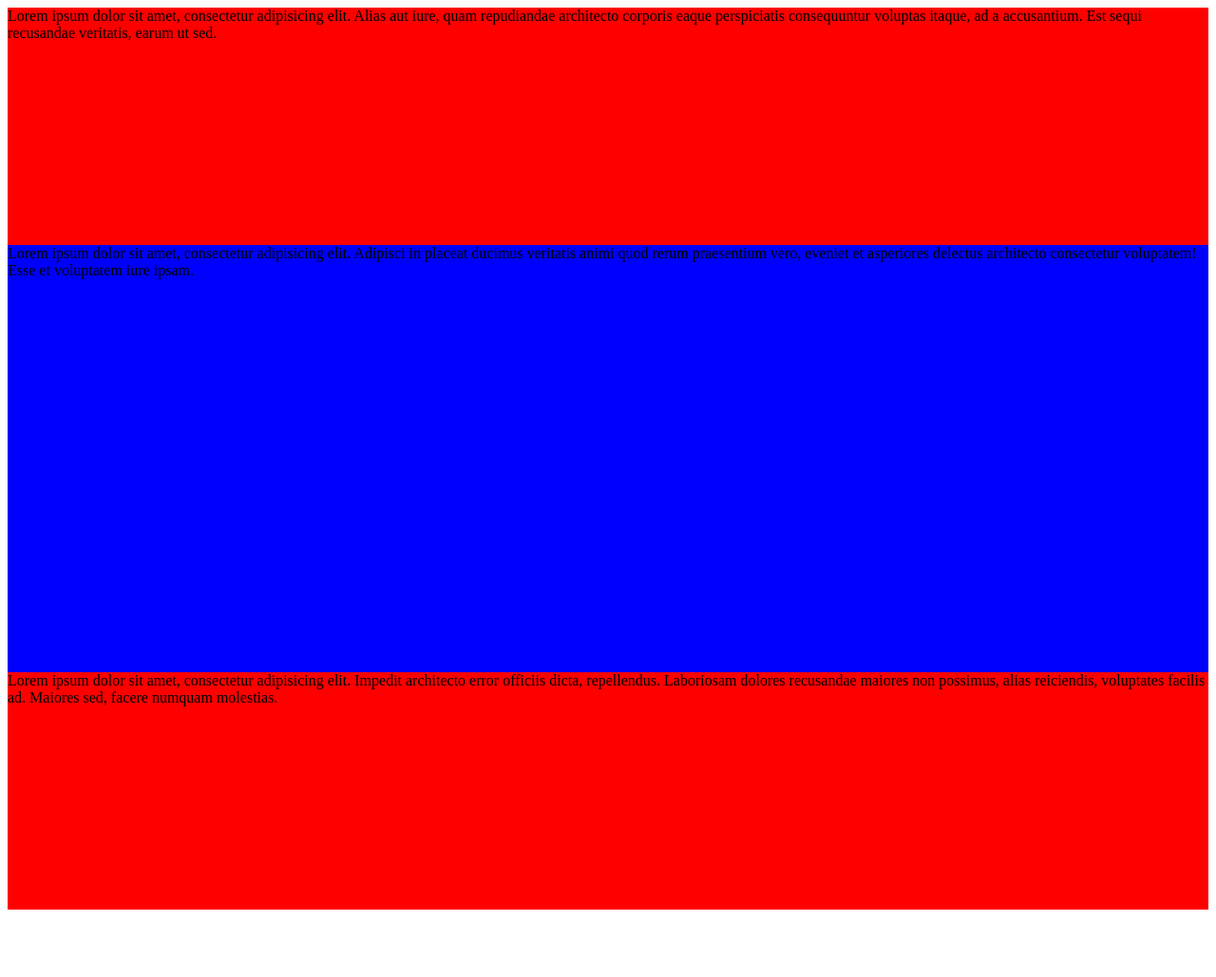
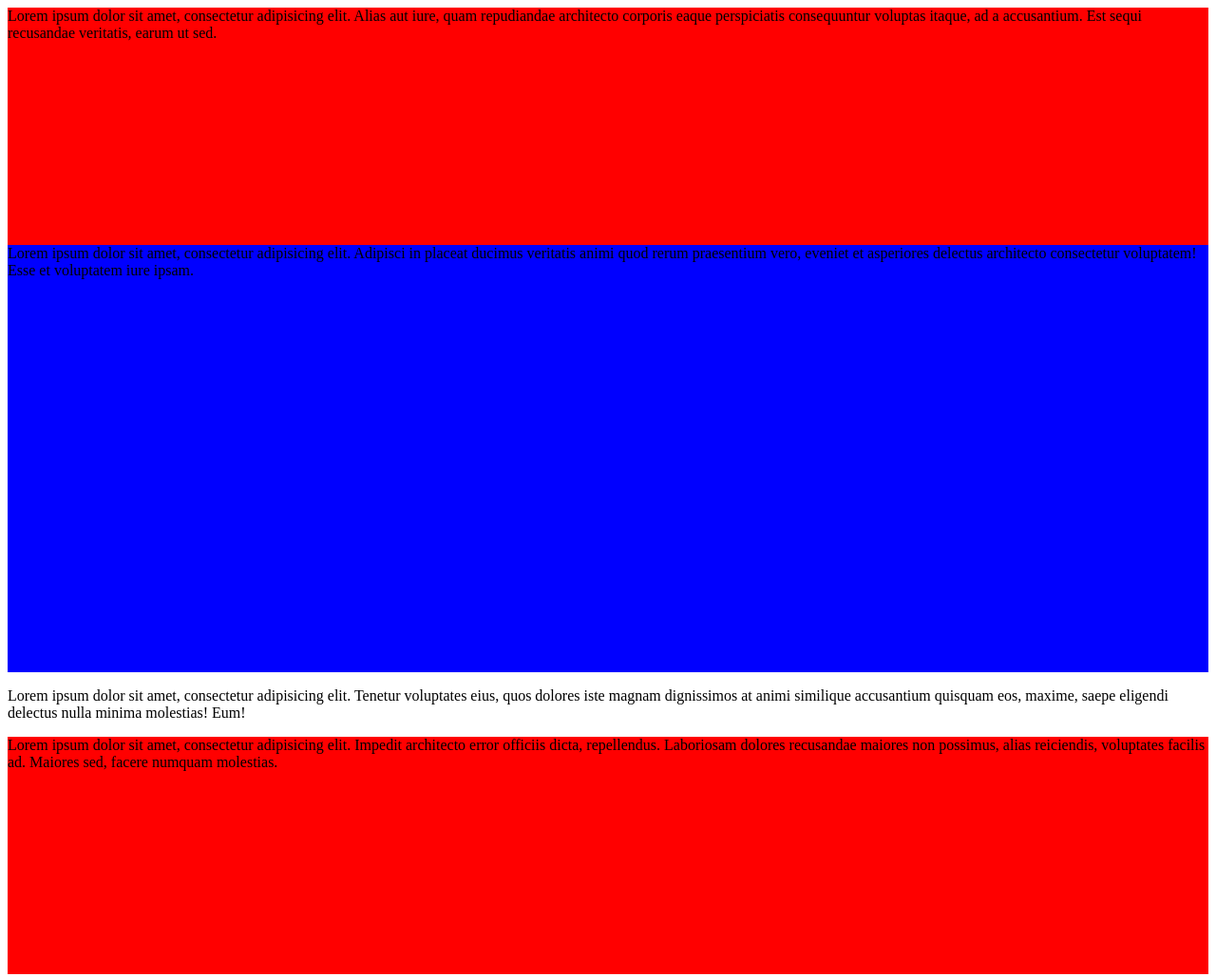
Before and after one commit to TIY-Charleston-Front-End-Jan2015/demos, a plain HTML site: page responsive/index.html in a window 1280 px wide. Shown: the whole page at 95% size. Before the commit the page ends 966 px from the top, so only its background shows below. Drawn offline with Linux system fonts and the light colour scheme.

Commit message:
added gitignore

```diff
--- a/responsive/index.html
+++ b/responsive/index.html
@@ -13,6 +13,9 @@
   <section>
     Lorem ipsum dolor sit amet, consectetur adipisicing elit. Adipisci in placeat ducimus veritatis animi quod rerum praesentium vero, eveniet et asperiores delectus architecto consectetur voluptatem! Esse et voluptatem iure ipsam.
   </section>
+  <aside>
+    <p>Lorem ipsum dolor sit amet, consectetur adipisicing elit. Tenetur voluptates eius, quos dolores iste magnam dignissimos at animi similique accusantium quisquam eos, maxime, saepe eligendi delectus nulla minima molestias! Eum!</p>
+  </aside>
   <footer>
     Lorem ipsum dolor sit amet, consectetur adipisicing elit. Impedit architecto error officiis dicta, repellendus. Laboriosam dolores recusandae maiores non possimus, alias reiciendis, voluptates facilis ad. Maiores sed, facere numquam molestias.
   </footer>
```
Also changed, not shown: 1 other file.
